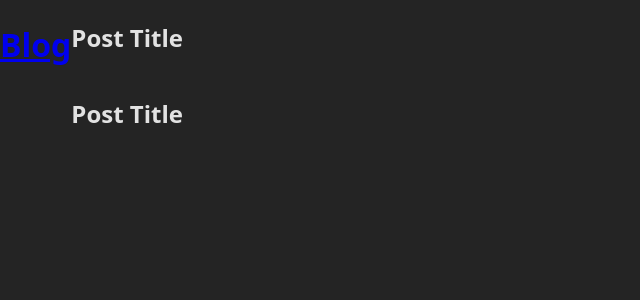
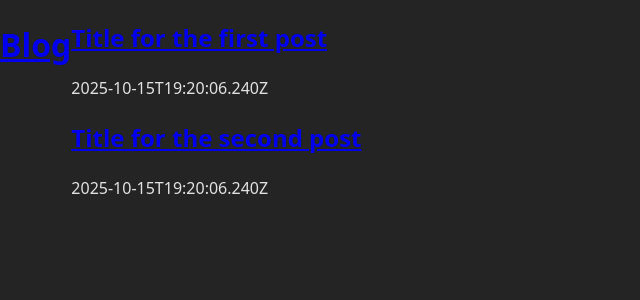
Before and after one commit to man7788/top-nodejs24-blog-api-client, a React (Vite) app: page / in a window 1280 px wide. Shown: the top 300 px of the page, without its empty margins (0-640 px from the left). Built offline with nearby package versions, Linux system fonts and the light colour scheme.

Commit message:
update post preview render

```diff
--- a/src/components/home/list/item/PostPreview.jsx
+++ b/src/components/home/list/item/PostPreview.jsx
@@ -1,9 +1,13 @@
 import styles from './PostPreview.module.css';
+import { Link } from 'react-router';
 
-const Post = () => {
+const Post = ({ id, title, created }) => {
   return (
     <div className={styles.PostPreview}>
-      <h2>Post Title</h2>
+      <Link to={`/posts/${id}`}>
+        <h2>{title}</h2>
+      </Link>
+      {created}
     </div>
   );
 };
--- a/src/components/home/list/item/PostPreview.module.css
+++ b/src/components/home/list/item/PostPreview.module.css
@@ -1,3 +1,4 @@
 .PostPreview {
   display: flex;
+  flex-direction: column;
 }
```
